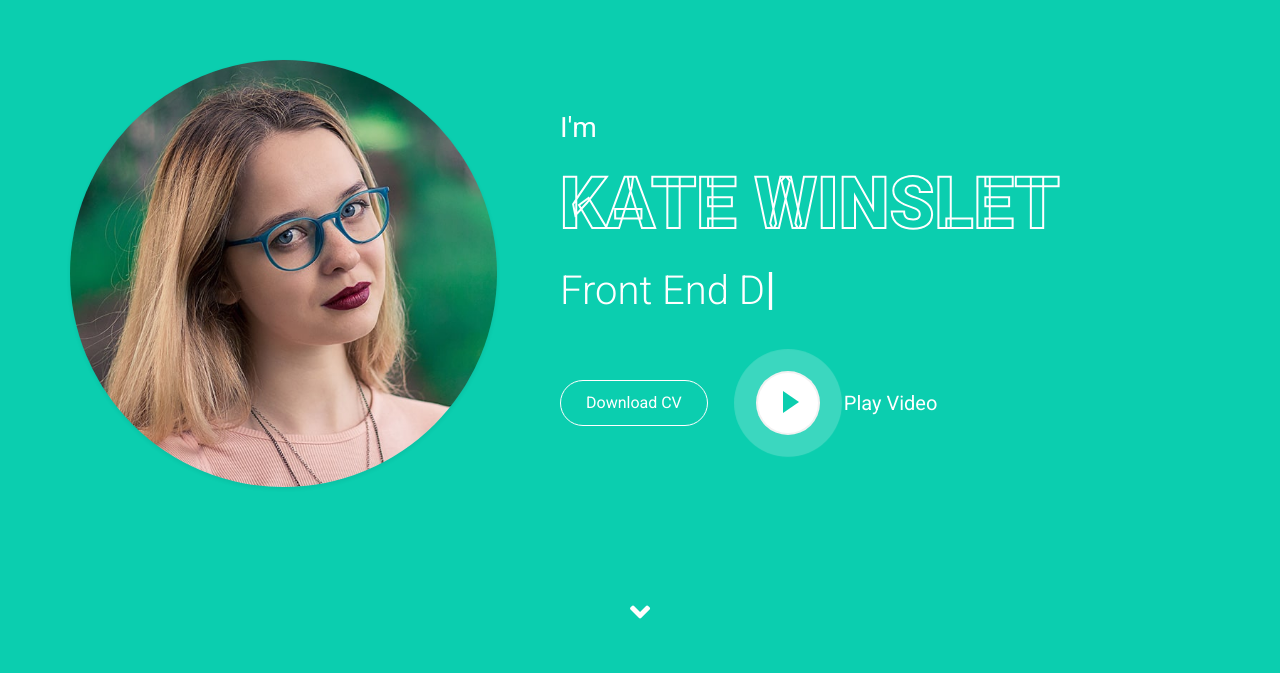
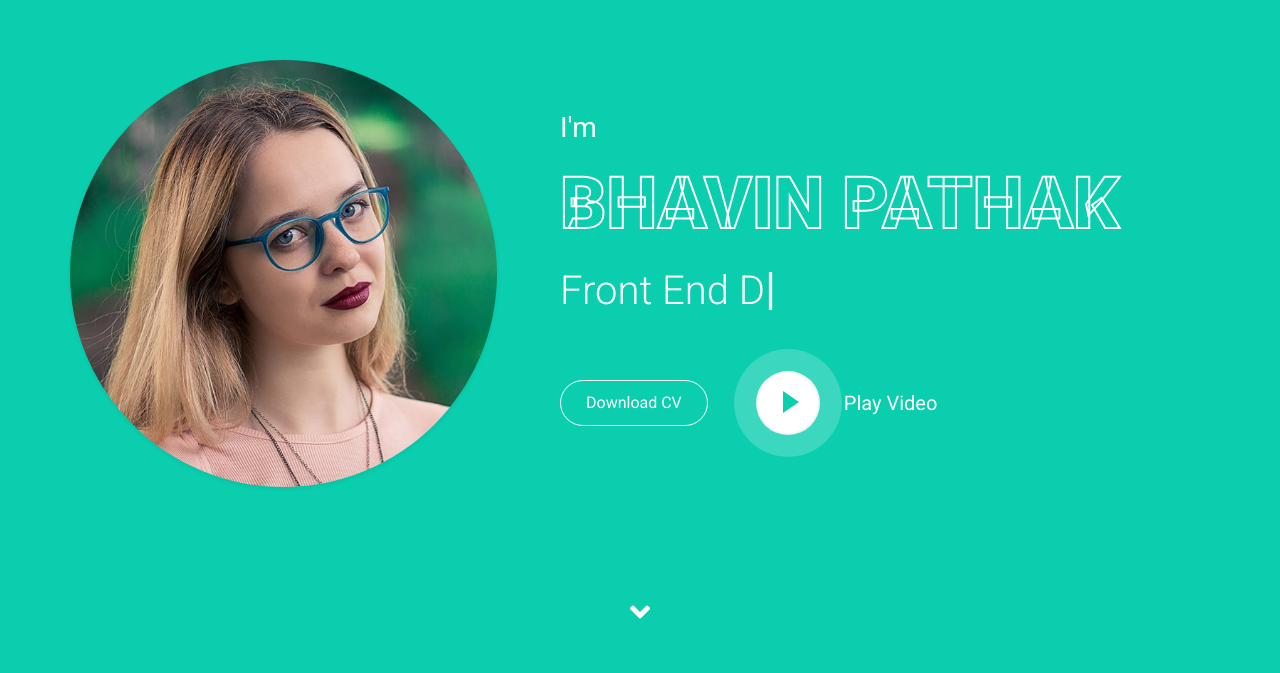
Before and after one commit to B-technosoft/Portfolio, a plain HTML site: page index.html in a window 1280 px wide. Shown: the part 127-800 px from the top of the page. Drawn offline with nearby package versions, Linux system fonts and the light colour scheme.

Commit message:
Name Update

```diff
--- a/index.html
+++ b/index.html
@@ -81,7 +81,7 @@
                 </div>
                 <div class="col-lg-7 text-center text-lg-left">
                     <h3 class="text-white font-weight-normal mb-3">I'm</h3>
-                    <h1 class="display-3 text-uppercase text-primary mb-2" style="-webkit-text-stroke: 2px #ffffff;">Kate Winslet</h1>
+                    <h1 class="display-3 text-uppercase text-primary mb-2" style="-webkit-text-stroke: 2px #ffffff;">Bhavin Pathak</h1>
                     <h1 class="typed-text-output d-inline font-weight-lighter text-white"></h1>
                     <div class="typed-text d-none">Web Designer, Web Developer, Front End Developer, Apps Designer, Apps Developer</div>
                     <div class="d-flex align-items-center justify-content-center justify-content-lg-start pt-5">
```
